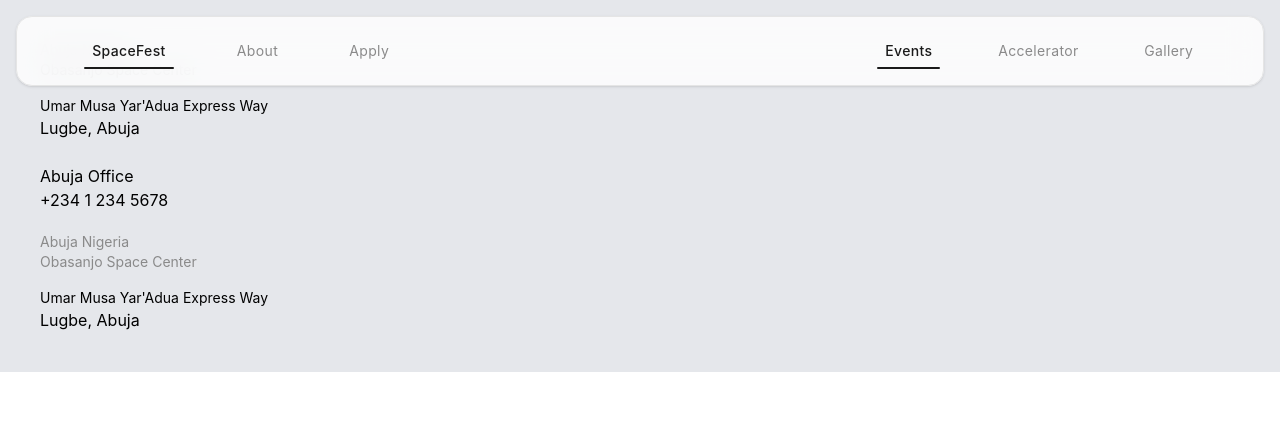
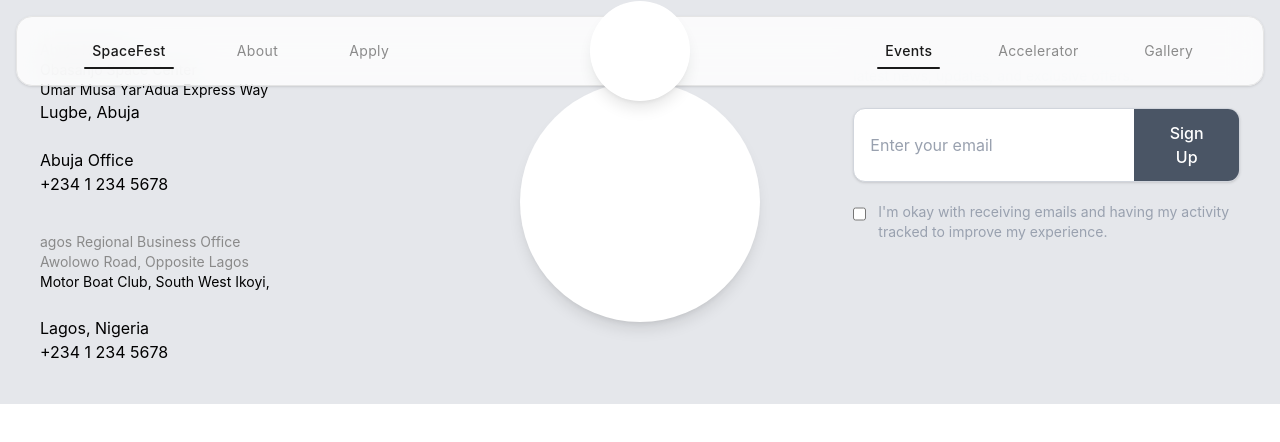
Before and after one commit to JosephOzomata/NIGCOMSAT-Accelerator, a React (Vite) app: page / in a window 1280 px wide. Shown: the top 442 px of the page. Built offline with nearby package versions, Linux system fonts and the light colour scheme.

Commit message:
Nav and footter updates

```diff
--- a/src/components/Footer.jsx
+++ b/src/components/Footer.jsx
@@ -4,26 +4,49 @@
   return (
     <>
       <div className='grid grid-cols-3  gap-5 bg-gray-200 p-10'>
-        <div className='grid'>
+        <div className='grid gap-4'>
             <div>
                 <p className='text-sm text-[#8a8a8a]'>Abuja Nigeria</p>
                 <p className='text-sm text-[#8a8a8a]'>Obasanjo Space Center</p>
-                <p className='text-sm mt-4'>Umar Musa Yar'Adua Express Way</p>
+                <p className='text-sm'>Umar Musa Yar'Adua Express Way</p>
                 <p>Lugbe, Abuja</p>
                 <p className='mt-6'>Abuja Office</p>
                 <p>+234 1 234 5678</p>
             </div>
 
             <div className='mt-5'>
-                <p className='text-sm text-[#8a8a8a]'>Abuja Nigeria</p>
-                <p className='text-sm text-[#8a8a8a]'>Obasanjo Space Center</p>
-                <p className='text-sm mt-4'>Umar Musa Yar'Adua Express Way</p>
-                <p>Lugbe, Abuja</p>
+                <p className='text-sm text-[#8a8a8a]'>agos Regional Business Office</p>
+                <p className='text-sm text-[#8a8a8a]'>Awolowo Road, Opposite Lagos</p>
+                <p className='text-sm'>Motor Boat Club, South West Ikoyi,</p>
+                <p className='mt-6'>Lagos, Nigeria</p>
+                <p>+234 1 234 5678</p>
             </div>
 
         </div>
-        <div></div>
-        <div></div>
+        <div className='flex justify-center items-center'>
+            <div className='w-60 h-60 rounded-full shadow-lg bg-white '>
+
+            </div>
+        </div>
+        <div className="max-w-md space-y-5">
+            <p className="text-gray-300 text-sm leading-6">Subscribe to our newsletter to stay up to date with the latest news, updates, and exclusive offers.</p>
+
+            <div className="flex overflow-hidden rounded-xl border border-gray-300 bg-white shadow-sm">
+              <input type="email" placeholder="Enter your email" className="flex-1 px-4 py-3 text-gray-800 placeholder-gray-400 outline-none"/>
+
+              <button className="bg-gray-600 px-6 py-3 font-medium text-white transition hover:bg-gray-700">
+                Sign Up
+              </button>
+            </div>
+
+            <div className="flex items-start gap-3">
+              <input type="checkbox" id="newsletter" className="mt-1 h-4 w-4 rounded border-gray-300 accent-red-600"/>
+
+              <label htmlFor="newsletter" className="text-sm leading-5 text-gray-400">
+                I'm okay with receiving emails and having my activity tracked to improve my experience.
+              </label>
+            </div>
+        </div>
       </div>
     </>
   )
--- a/src/components/NavBar.jsx
+++ b/src/components/NavBar.jsx
@@ -36,9 +36,9 @@
                 {/* Logo */}
                 <div className="flex  justify-center items-center gap-3">
                   {/* {logo} */}
-                  {/* <div className="w-20 h-20 rounded-full bg-white border border-black">
+                  <div className="w-25 shadow-lg h-25 absolute rounded-full bg-white ">
 
-                  </div> */}
+                  </div>
                 </div>
                 {/* Extras */}
                 <div className="hidden lg:flex justify-evenly items-center gap-1">
```
